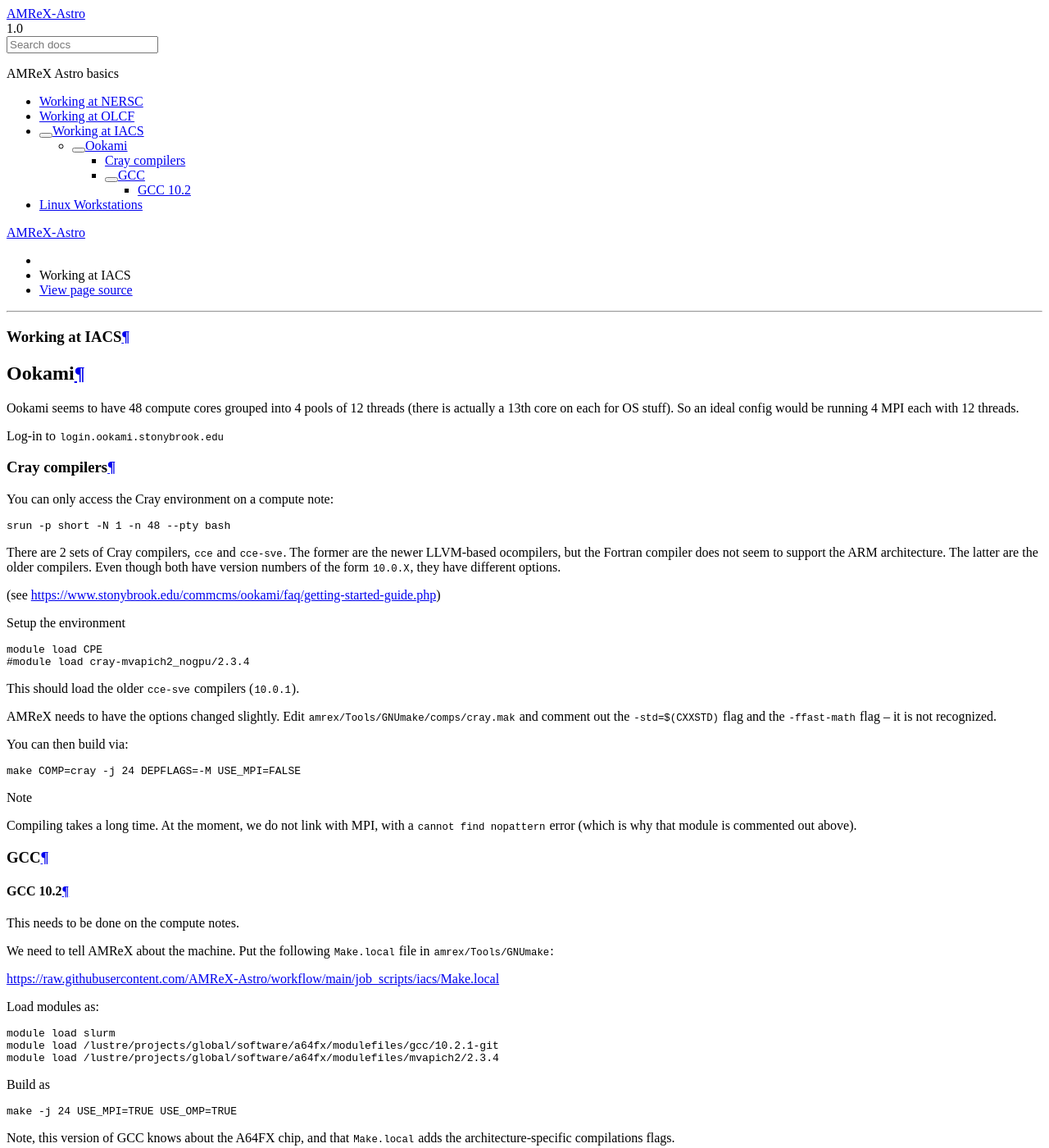
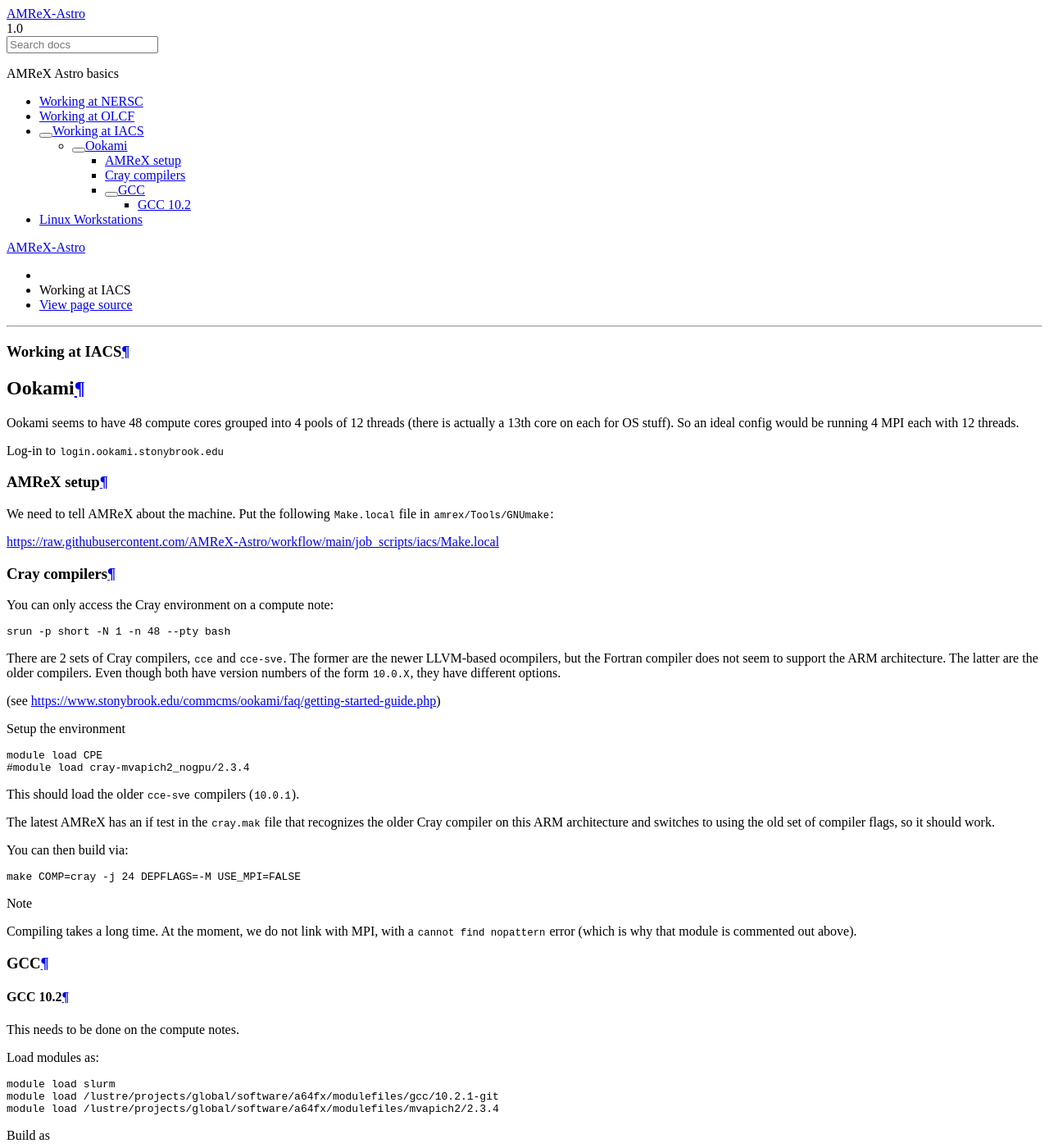
Before and after one commit to AMReX-Astro/workflow, a Sphinx documentation site: the page built from sphinx_docs/source/iacs.rst, in a window 1280 px wide and 1400 px high. Shown: the whole window at 82% size. Built offline with Sphinx 7.4.7 and the Read the Docs theme 2.0.0, drawn with Linux system fonts in a browser that asks for light colours.

Commit message:
some Cray updates now that AMReX has some fixes

```diff
--- a/sphinx_docs/source/iacs.rst
+++ b/sphinx_docs/source/iacs.rst
@@ -12,6 +12,14 @@
 ideal config would be running 4 MPI each with 12 threads.
 
 Log-in to ``login.ookami.stonybrook.edu``
+
+AMReX setup
+-----------
+
+We need to tell AMReX about the machine.  Put the following ``Make.local`` file
+in ``amrex/Tools/GNUmake``:
+
+https://raw.githubusercontent.com/AMReX-Astro/workflow/main/job_scripts/iacs/Make.local
 
 
 Cray compilers
@@ -42,9 +50,10 @@
 
 This should load the older ``cce-sve`` compilers (``10.0.1``).
 
-AMReX needs to have the options changed slightly.  Edit
-``amrex/Tools/GNUmake/comps/cray.mak`` and comment out the
-``-std=$(CXXSTD)`` flag and the ``-ffast-math`` flag -- it is not recognized.
+The latest AMReX has an if test in the ``cray.mak`` file that recognizes
+the older Cray compiler on this ARM architecture and switches to using
+the old set of compiler flags, so it should work.
+
 
 You can then build via:
 
@@ -69,11 +78,6 @@
 
 This needs to be done on the compute notes.
 
-We need to tell AMReX about the machine.  Put the following ``Make.local`` file
-in ``amrex/Tools/GNUmake``:
-
-https://raw.githubusercontent.com/AMReX-Astro/workflow/main/job_scripts/iacs/Make.local
-
 Load modules as:
 
 ::
```
